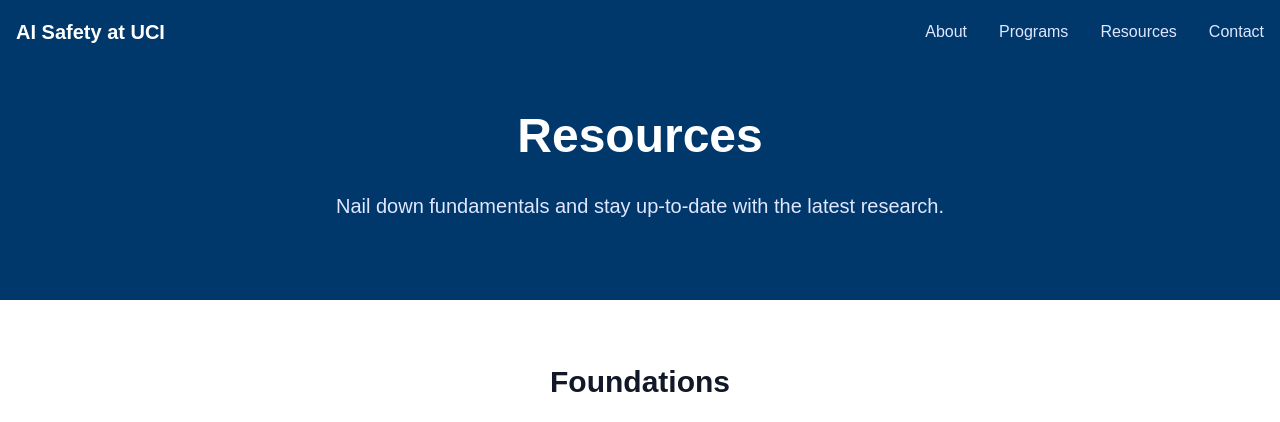
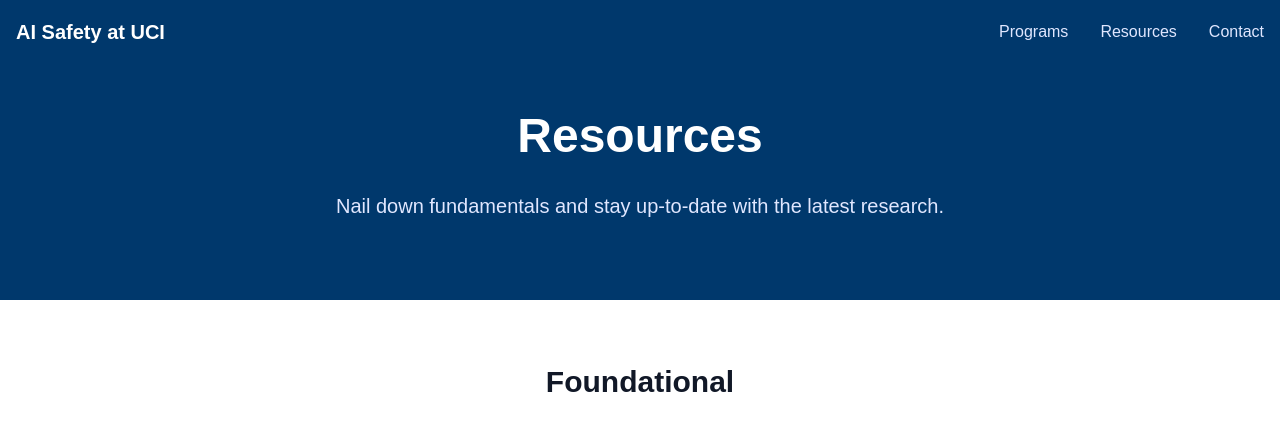
Before and after one commit to viceversa1024/aisafetyuci, a Next.js app: page /resources in a window 1280 px wide. Shown: the top 422 px of the page. Built offline with nearby package versions, Linux system fonts and the light colour scheme; a web font is replaced by a local one.

Commit message:
remove about from nav for now

```diff
--- a/app/components/Navigation.tsx
+++ b/app/components/Navigation.tsx
@@ -9,9 +9,6 @@
             AI Safety at UCI
           </Link>
           <div className="flex space-x-8">
-            <Link href="/about" className="text-indigo-100 hover:text-indigo-200 transition-colors font-medium">
-              About
-            </Link>
             <Link href="/programs" className="text-indigo-100 hover:text-indigo-200 transition-colors font-medium">
               Programs
             </Link>
--- a/app/resources/page.tsx
+++ b/app/resources/page.tsx
@@ -21,7 +21,7 @@
         <div className="max-w-6xl mx-auto">
 
           <section className="mb-12">
-            <h2 className="text-3xl text-[#00386c] font-semibold text-gray-900 mb-6 text-center">Foundations</h2>
+            <h2 className="text-3xl text-[#00386c] font-semibold text-gray-900 mb-6 text-center">Foundational</h2>
             <div className="grid gap-8 md:grid-cols-3">
               <a href="https://www.youtube.com/watch?v=pYXy-A4siMw" target="_blank" rel="noopener noreferrer" className="block bg-white rounded-lg shadow-lg overflow-hidden hover:shadow-xl transition-shadow no-underline focus:outline-none focus:ring-2 focus:ring-indigo-500" aria-label="Intro to AI Safety by Robert Miles (2021)">
                 <div className="relative">
```
